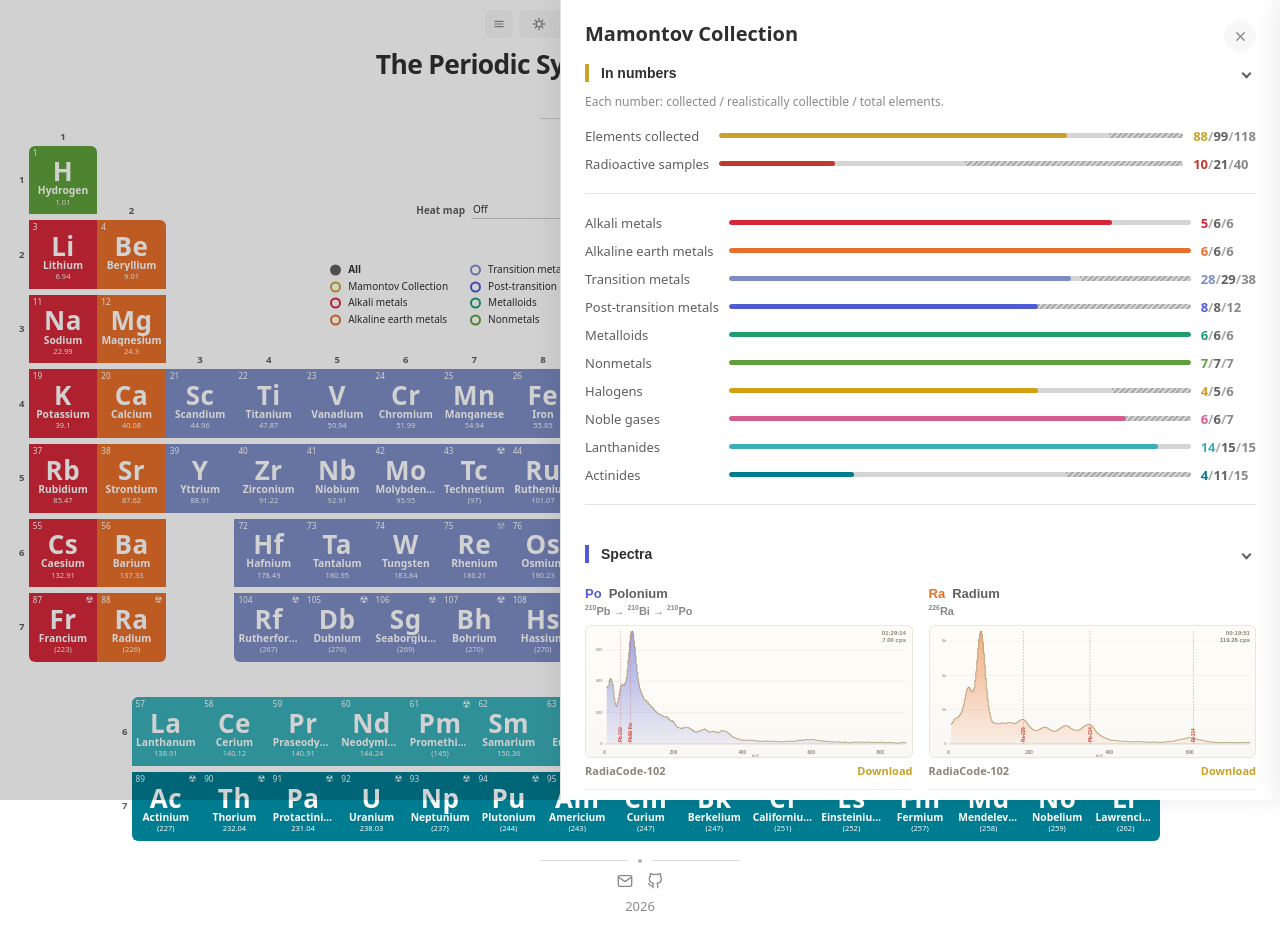
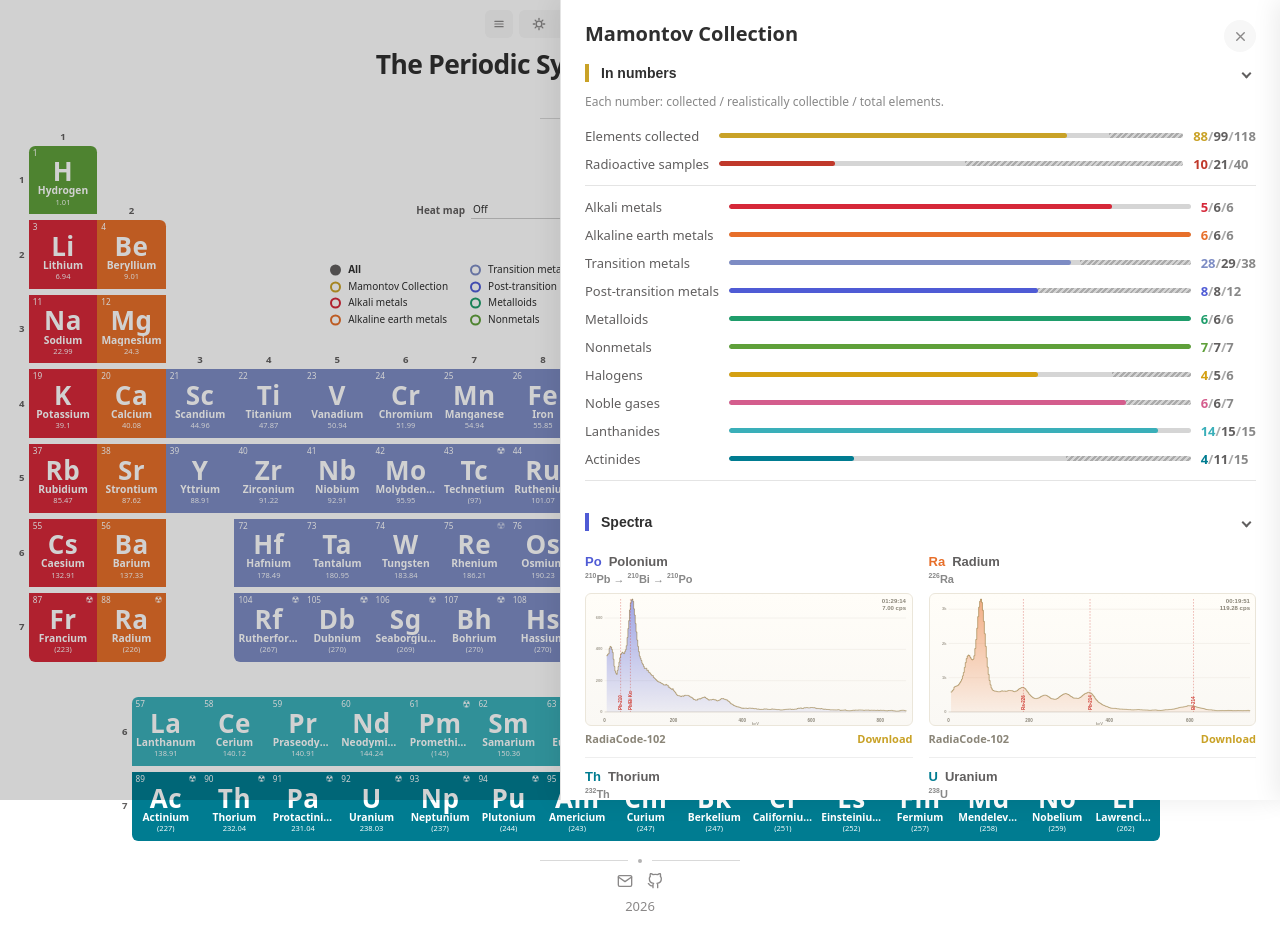
Before and after one commit to dmamontov/periodic-table, a Vue app: page /collection in a window 1280 px wide. Built offline with nearby package versions, Linux system fonts and the light colour scheme; a small style sheet from the web is missing.

Commit message:
Reduce the spacing around the divider in the collection panel
The divider between the stats and categories blocks had margin: 20px 0 --
40px total around a thin line, noticeably more than the rest of the rhythm.

```diff
--- a/src/components/CollectionPanel.vue
+++ b/src/components/CollectionPanel.vue
@@ -362,7 +362,7 @@ function openElement(symbol: string) {
 
 .collection-panel__divider {
   height: 1px;
-  margin: 20px 0;
+  margin: 12px 0;
   border: none;
   background: var(--color-border);
 }
```
